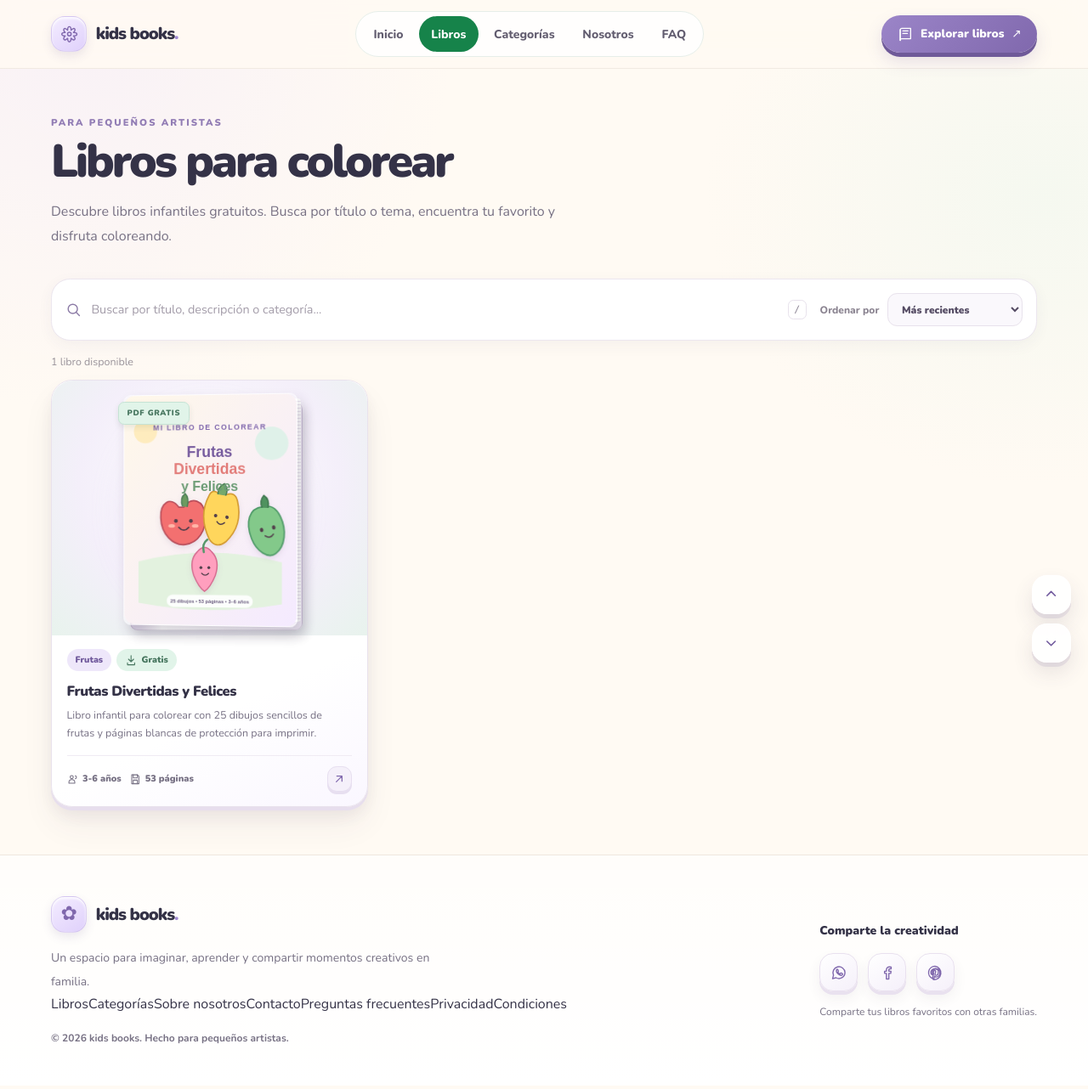
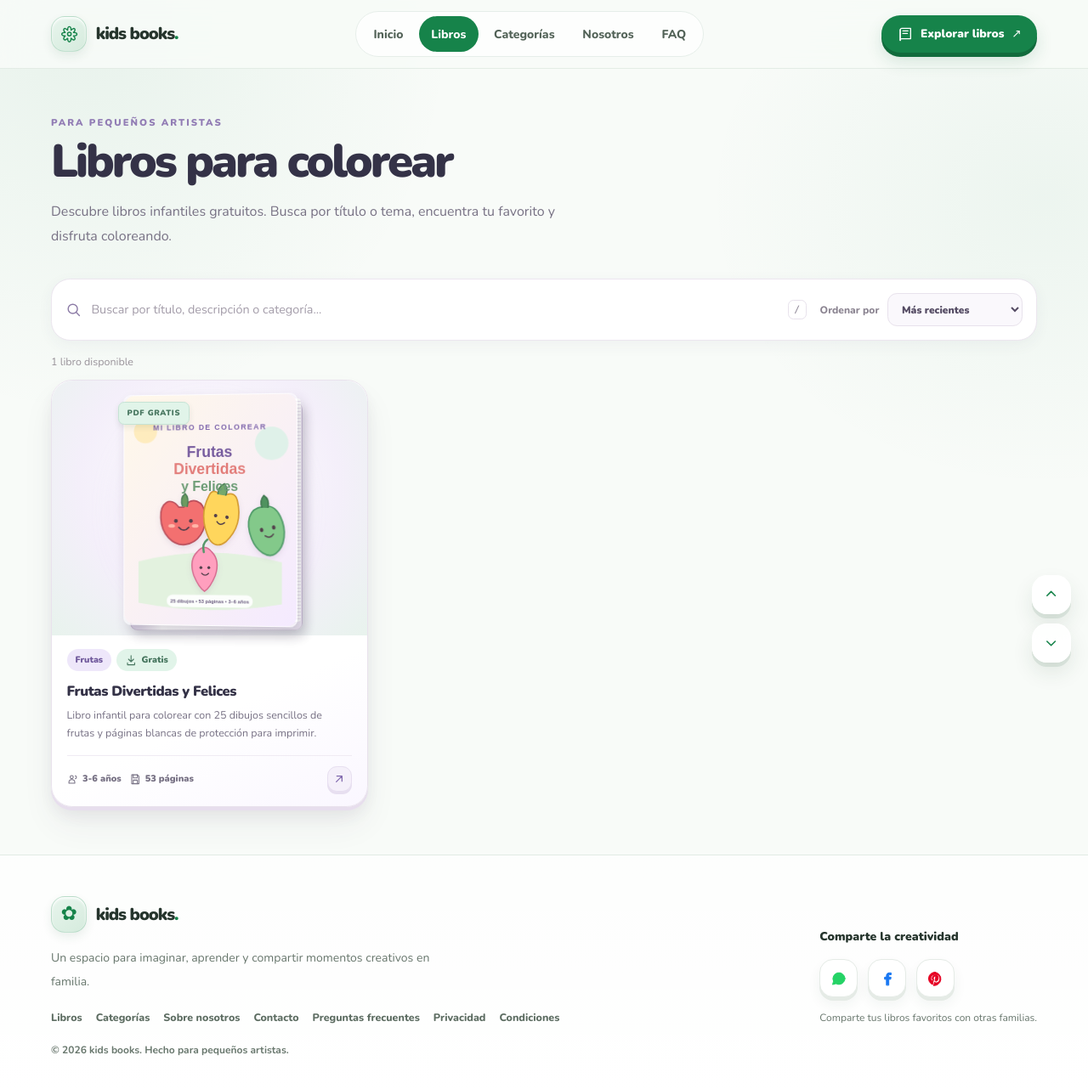
Before and after one commit to gpldroid/kidsbooks, an Astro site: page /kidsbooks/libros in a window 1280 px wide. Shown: the whole page at 85% size. Built offline with nearby package versions, Linux system fonts and the light colour scheme; Astro itself is replaced by a stand-in of ours.

Commit message:
Build organized pages and green design system

```diff
--- a/src/styles/global.css
+++ b/src/styles/global.css
@@ -2,159 +2,102 @@
 
 @theme {
   --font-sans: "Nunito", ui-sans-serif, system-ui, sans-serif;
-  --color-ink: #343247;
-  --color-cream: #fffaf3;
-  --color-lilac: #e9ddff;
-  --color-peach: #ffe1d3;
-  --color-mint: #d9f3e7;
-  --color-sky: #dceeff;
-  --color-lemon: #fff1b8;
+  --color-ink: #26352d;
+  --color-cream: #f8fbf8;
+  --color-lilac: #e8f5ed;
+  --color-peach: #edf4ef;
+  --color-mint: #dcefe3;
+  --color-sky: #e9f1eb;
+  --color-lemon: #f0f5e9;
 }
 
 :root {
   color-scheme: light;
   font-family: "Nunito", ui-sans-serif, system-ui, sans-serif;
-  background: #fffaf3;
-  color: #343247;
+  background: #f8fbf8;
+  color: #26352d;
   font-synthesis: none;
   text-rendering: optimizeLegibility;
   --page-width: 1160px;
   --surface: #ffffff;
-  --line: #eee7df;
-  --muted: #777184;
-  --accent: #8f78bd;
-  --accent-dark: #7860a7;
-  --shadow-soft: 0 12px 32px rgb(68 54 89 / 8%);
-  --shadow-card: 0 5px 0 rgb(119 94 153 / 8%), 0 18px 42px rgb(68 54 89 / 10%);
-  --shadow-card-hover: 0 8px 0 rgb(119 94 153 / 9%), 0 26px 52px rgb(68 54 89 / 16%);
+  --line: #e2ebe4;
+  --muted: #68776d;
+  --accent: #16834a;
+  --accent-dark: #116b3c;
+  --shadow-soft: 0 12px 32px rgb(31 64 43 / 7%);
+  --shadow-card: 0 5px 0 rgb(31 90 54 / 7%), 0 18px 42px rgb(31 64 43 / 9%);
+  --shadow-card-hover: 0 8px 0 rgb(31 90 54 / 8%), 0 26px 52px rgb(31 64 43 / 13%);
 }
-
 * { box-sizing: border-box; }
 html { scroll-behavior: smooth; scroll-padding-top: 6rem; }
-body {
-  margin: 0;
-  min-width: 320px;
-  min-height: 100vh;
-  padding-bottom: env(safe-area-inset-bottom);
-  background:
-    radial-gradient(ellipse at 8% 2%, rgb(233 221 255 / 30%), transparent 27rem),
-    radial-gradient(ellipse at 96% 18%, rgb(217 243 231 / 26%), transparent 25rem),
-    #fffaf3;
+body { margin:0; min-width:320px; min-height:100vh; padding-bottom:env(safe-area-inset-bottom); background:radial-gradient(ellipse at 8% 2%,rgb(22 131 74 / 7%),transparent 27rem),radial-gradient(ellipse at 96% 18%,rgb(22 131 74 / 5%),transparent 25rem),#f8fbf8; }
+a { color:inherit; text-decoration:none; }
+button,a { -webkit-tap-highlight-color:transparent; }
+button { font:inherit; }
+img,svg { display:block; max-width:100%; }
+::selection { background:#dcefe3; color:#173d28; }
+.container-page { width:min(var(--page-width),calc(100% - 2.5rem)); margin-inline:auto; }
+.text-ink { color:#26352d; }
+.text-muted { color:var(--muted); }
+.soft-shadow { box-shadow:var(--shadow-soft); }
+.focus-ring:focus-visible,:where(a,button,input,select,textarea):focus-visible { outline:3px solid #16834a; outline-offset:4px; }
+.site-header { border-bottom:1px solid rgb(226 235 228 / 90%); background:rgb(248 251 248 / 91%); backdrop-filter:blur(18px) saturate(150%); -webkit-backdrop-filter:blur(18px) saturate(150%); }
+.brand-link { display:inline-flex; align-items:center; gap:.65rem; border-radius:1rem; }
+.brand-mark { display:grid; width:2.65rem; height:2.65rem; place-items:center; border:1px solid rgb(22 131 74 / 16%); border-radius:1rem; background:linear-gradient(145deg,#e8f5ed,#d5ebdd); color:#16834a; font-size:1.45rem; box-shadow:inset 0 2px 3px rgb(255 255 255 / 90%),0 5px 12px rgb(31 90 54 / 9%); }
+.brand-name { color:#26352d; font-size:1.25rem; font-weight:900; letter-spacing:-.055em; }
+.brand-name span { color:#16834a; }
+.desktop-nav { display:flex; align-items:center; gap:.5rem; }
+.nav-link { padding:.7rem 1rem; border-radius:999px; color:#526257; font-size:.875rem; font-weight:800; transition:color .2s,background .2s,transform .2s; }
+.nav-link:hover { color:#116b3c; background:#e8f5ed; transform:translateY(-1px); }
+.header-cta { display:inline-flex; align-items:center; gap:.55rem; padding:.75rem 1.15rem; border-radius:999px; background:#16834a; color:white; font-size:.85rem; font-weight:900; box-shadow:0 5px 0 #116b3c,0 10px 20px rgb(17 107 60 / 16%); transition:transform .2s,box-shadow .2s; }
+.header-cta:hover { transform:translateY(2px); background:#116b3c; box-shadow:0 3px 0 #0d5731,0 7px 14px rgb(17 107 60 / 16%); }
+.mobile-tabbar { display:none; }
+.site-footer { border-top:1px solid var(--line); background:linear-gradient(180deg,rgb(255 255 255 / 72%),#fff); }
+.social-link { display:grid; width:2.8rem; height:2.8rem; place-items:center; border:1px solid #e5ebe6; border-radius:1rem; background:#fff; color:var(--social-color,#16834a); box-shadow:0 4px 0 #e5ebe6,0 8px 16px rgb(31 64 43 / 6%); transition:transform .2s,box-shadow .2s; }
+.social-link svg { width:1.25rem; height:1.25rem; fill:currentColor; stroke:currentColor; stroke-width:1.2; stroke-linecap:round; stroke-linejoin:round; }
+.social-link:hover { transform:translateY(2px); box-shadow:0 2px 0 #e5ebe6,0 4px 9px rgb(31 64 43 / 7%); }
+.social-whatsapp { --social-color:#25D366; }
+.social-facebook { --social-color:#1877F2; }
+.social-pinterest { --social-color:#E60023; }
+.footer-links { display:flex; flex-wrap:wrap; gap:.6rem 1rem; margin-top:1.2rem; color:#5c6c61; font-size:.78rem; font-weight:800; }
+.footer-links a:hover { color:#16834a; text-decoration:underline; text-underline-offset:3px; }
+.step-card { border:1px solid var(--line); border-radius:1.75rem; background:#fff; box-shadow:0 5px 0 rgb(31 90 54 / 6%),0 15px 35px rgb(31 64 43 / 6%); transition:transform .25s,box-shadow .25s; }
+.step-card:hover { transform:translateY(-5px) rotate(-.4deg); box-shadow:var(--shadow-card-hover); }
+.scroll-controls { position:fixed; z-index:45; right:max(1.25rem,env(safe-area-inset-right)); bottom:max(1.25rem,env(safe-area-inset-bottom)); display:grid; gap:.65rem; }
+.scroll-control { display:grid; width:2.9rem; height:2.9rem; place-items:center; border:1px solid rgb(255 255 255 / 75%); border-radius:1.1rem; background:rgb(255 255 255 / 90%); color:#16834a; box-shadow:0 5px 0 rgb(31 90 54 / 10%),0 12px 24px rgb(31 64 43 / 10%); backdrop-filter:blur(12px); transition:opacity .2s,transform .2s,background .2s; }
+.scroll-control:hover { transform:translateY(-3px); background:#e8f5ed; }
+.scroll-control svg { width:1.2rem; height:1.2rem; fill:none; stroke:currentColor; stroke-width:2; stroke-linecap:round; stroke-linejoin:round; }
+.scroll-control[hidden] { display:none; }
+.page-shell { min-height:65vh; padding-block:3.5rem 5rem; }
+.page-heading { max-width:48rem; margin-bottom:2.2rem; }
+.page-eyebrow { color:#16834a; font-size:.72rem; font-weight:950; letter-spacing:.16em; text-transform:uppercase; }
+.page-heading h1 { margin:.5rem 0 0; color:#26352d; font-size:clamp(2.1rem,5vw,3.35rem); font-weight:1000; letter-spacing:-.055em; line-height:1.12; }
+.page-heading p { margin:.9rem 0 0; color:#68776d; font-size:1rem; line-height:1.85; }
+.content-panel { padding:clamp(1.25rem,3vw,2rem); border:1px solid var(--line); border-radius:1.5rem; background:#fff; box-shadow:var(--shadow-soft); }
+.content-panel h2 { margin:1.6rem 0 .5rem; color:#26352d; font-size:1.25rem; font-weight:950; }
+.content-panel h2:first-child { margin-top:0; }
+.content-panel p,.content-panel li { color:#5f7064; line-height:1.85; }
+.content-panel ul { padding-left:1.3rem; list-style:disc; }
+.action-button { display:inline-flex; align-items:center; justify-content:center; gap:.5rem; border-radius:999px; padding:.8rem 1.2rem; background:#16834a; color:#fff; font-weight:900; box-shadow:0 4px 0 #116b3c; transition:transform .18s,background .18s; }
+.action-button:hover { transform:translateY(2px); background:#116b3c; }
+.text-link { color:#116b3c; font-weight:900; text-decoration:underline; text-underline-offset:3px; }
+.category-link { display:flex; align-items:center; justify-content:space-between; gap:1rem; padding:1.2rem 1.3rem; border:1px solid var(--line); border-radius:1.2rem; background:#fff; box-shadow:var(--shadow-soft); transition:transform .2s,border-color .2s; }
+.category-link:hover { transform:translateY(-3px); border-color:#9ac9aa; }
+.category-link strong { color:#26352d; font-weight:950; }
+.category-link span { color:#16834a; font-size:.82rem; font-weight:900; }
+@media(max-width:700px) {
+  .container-page { width:min(var(--page-width),calc(100% - 2rem)); }
+  .desktop-nav,.header-cta { display:none; }
+  .mobile-tabbar { position:fixed; z-index:50; inset:auto 0 0; display:grid; grid-template-columns:repeat(5,minmax(0,1fr)); gap:.2rem; padding:.55rem max(1rem,env(safe-area-inset-left)) calc(.55rem + env(safe-area-inset-bottom)); border-top:1px solid rgb(226 235 228 / 95%); background:rgb(255 255 255 / 93%); box-shadow:0 -10px 30px rgb(31 64 43 / 7%); backdrop-filter:blur(18px) saturate(160%); }
+  .tab-item { display:grid; justify-items:center; gap:.2rem; padding:.38rem .2rem; border-radius:.9rem; color:#68776d; font-size:.65rem; font-weight:900; transition:color .2s,background .2s; }
+  .tab-item:hover,.tab-item:focus-visible { color:#16834a; background:#e8f5ed; }
+  .tab-item svg { width:1.25rem; height:1.25rem; fill:none; stroke:currentColor; stroke-width:1.7; stroke-linecap:round; stroke-linejoin:round; }
+  body { padding-bottom:calc(5.1rem + env(safe-area-inset-bottom)); }
+  .scroll-controls { right:.85rem; bottom:calc(5.6rem + env(safe-area-inset-bottom)); gap:.5rem; }
+  .scroll-control { width:2.55rem; height:2.55rem; border-radius:.95rem; }
+  .site-footer { padding-bottom:1rem; }
 }
-a { color: inherit; text-decoration: none; }
-button, a { -webkit-tap-highlight-color: transparent; }
-button { font: inherit; }
-img, svg { display: block; max-width: 100%; }
-::selection { background: #e9ddff; color: #343247; }
-
-.container-page {
-  width: min(var(--page-width), calc(100% - 2.5rem));
-  margin-inline: auto;
-}
-.text-ink { color: #343247; }
-.text-muted { color: var(--muted); }
-.soft-shadow { box-shadow: var(--shadow-soft); }
-.focus-ring:focus-visible { outline: 3px solid #8b70c9; outline-offset: 4px; }
-
-.site-header {
-  border-bottom: 1px solid rgb(238 231 223 / 80%);
-  background: rgb(255 250 243 / 88%);
-  backdrop-filter: blur(18px) saturate(150%);
-  -webkit-backdrop-filter: blur(18px) saturate(150%);
-}
-.brand-link { display: inline-flex; align-items: center; gap: .65rem; border-radius: 1rem; }
-.brand-mark {
-  display: grid; width: 2.65rem; height: 2.65rem; place-items: center;
-  border: 1px solid rgb(143 120 189 / 18%); border-radius: 1rem;
-  background: linear-gradient(145deg, #f4edff, #dfd0fb);
-  color: #8068ad; font-size: 1.45rem;
-  box-shadow: inset 0 2px 3px rgb(255 255 255 / 90%), 0 5px 12px rgb(93 72 130 / 12%);
-}
-.brand-name { color: #343247; font-size: 1.25rem; font-weight: 900; letter-spacing: -.055em; }
-.brand-name span { color: #a18bd2; }
-.desktop-nav { display: flex; align-items: center; gap: .5rem; }
-.nav-link {
-  padding: .7rem 1rem; border-radius: 999px; color: #625d70;
-  font-size: .875rem; font-weight: 800; transition: color .2s, background .2s, transform .2s;
-}
-.nav-link:hover { color: #70599c; background: #f0e9fb; transform: translateY(-1px); }
-.header-cta {
-  display: inline-flex; align-items: center; gap: .55rem; padding: .75rem 1.15rem;
-  border-radius: 999px; background: linear-gradient(135deg, #9b85c8, #8068ad);
-  color: white; font-size: .85rem; font-weight: 900;
-  box-shadow: 0 5px 0 #6f5a99, 0 10px 20px rgb(111 90 153 / 18%);
-  transition: transform .2s, box-shadow .2s;
-}
-.header-cta:hover { transform: translateY(2px); box-shadow: 0 3px 0 #6f5a99, 0 7px 14px rgb(111 90 153 / 18%); }
-
-.mobile-tabbar { display: none; }
-.site-footer {
-  border-top: 1px solid var(--line);
-  background: linear-gradient(180deg, rgb(255 255 255 / 65%), #fff);
-}
-.social-link {
-  display: grid; width: 2.8rem; height: 2.8rem; place-items: center;
-  border: 1px solid #e9e1ef; border-radius: 1rem;
-  background: linear-gradient(145deg, #fff, #f5f0fa); color: #8068ad;
-  box-shadow: 0 4px 0 #e9e1ef, 0 8px 16px rgb(68 54 89 / 7%);
-  transition: transform .2s, box-shadow .2s, color .2s;
-}
-.social-link svg { width: 1.25rem; height: 1.25rem; fill: none; stroke: currentColor; stroke-width: 1.7; stroke-linecap: round; stroke-linejoin: round; }
-.social-link:hover { transform: translateY(2px); box-shadow: 0 2px 0 #e9e1ef, 0 4px 9px rgb(68 54 89 / 8%); color: #5d4788; }
-
-.step-card {
-  border: 1px solid var(--line); border-radius: 1.75rem; background: #fff;
-  box-shadow: 0 5px 0 rgb(119 94 153 / 7%), 0 15px 35px rgb(68 54 89 / 7%);
-  transition: transform .25s, box-shadow .25s;
-}
-.step-card:hover { transform: translateY(-5px) rotate(-.4deg); box-shadow: var(--shadow-card-hover); }
-
-.scroll-controls {
-  position: fixed; z-index: 45; right: max(1.25rem, env(safe-area-inset-right));
-  bottom: max(1.25rem, env(safe-area-inset-bottom)); display: grid; gap: .65rem;
-}
-.scroll-control {
-  display: grid; width: 2.9rem; height: 2.9rem; place-items: center;
-  border: 1px solid rgb(255 255 255 / 75%); border-radius: 1.1rem;
-  background: rgb(255 255 255 / 88%); color: #70599c;
-  box-shadow: 0 5px 0 rgb(119 94 153 / 12%), 0 12px 24px rgb(68 54 89 / 12%);
-  backdrop-filter: blur(12px); transition: opacity .2s, transform .2s, background .2s;
-}
-.scroll-control:hover { transform: translateY(-3px); background: #f1eaff; }
-.scroll-control svg { width: 1.2rem; height: 1.2rem; fill: none; stroke: currentColor; stroke-width: 2; stroke-linecap: round; stroke-linejoin: round; }
-.scroll-control[hidden] { display: none; }
-
-@media (max-width: 700px) {
-  .container-page { width: min(var(--page-width), calc(100% - 2rem)); }
-  .desktop-nav, .header-cta { display: none; }
-  .mobile-tabbar {
-    position: fixed; z-index: 50; inset: auto 0 0;
-    display: grid; grid-template-columns: repeat(5, minmax(0, 1fr)); gap: .2rem;
-    padding: .55rem max(1rem, env(safe-area-inset-left)) calc(.55rem + env(safe-area-inset-bottom));
-    border-top: 1px solid rgb(232 224 240 / 90%);
-    background: rgb(255 255 255 / 91%);
-    box-shadow: 0 -10px 30px rgb(68 54 89 / 8%);
-    backdrop-filter: blur(18px) saturate(160%);
-  }
-  .tab-item {
-    display: grid; justify-items: center; gap: .2rem; padding: .38rem .2rem;
-    border-radius: .9rem; color: #777184; font-size: .65rem; font-weight: 900;
-    transition: color .2s, background .2s;
-  }
-  .tab-item:hover, .tab-item:focus-visible { color: #70599c; background: #f2edfa; }
-  .tab-item svg { width: 1.25rem; height: 1.25rem; fill: none; stroke: currentColor; stroke-width: 1.7; stroke-linecap: round; stroke-linejoin: round; }
-  body { padding-bottom: calc(5.1rem + env(safe-area-inset-bottom)); }
-  .scroll-controls { right: .85rem; bottom: calc(5.6rem + env(safe-area-inset-bottom)); gap: .5rem; }
-  .scroll-control { width: 2.55rem; height: 2.55rem; border-radius: .95rem; }
-  .site-footer { padding-bottom: 1rem; }
-}
-@media (prefers-reduced-motion: reduce) {
-  *, *::before, *::after { scroll-behavior: auto !important; animation-duration: .01ms !important; animation-iteration-count: 1 !important; transition-duration: .01ms !important; }
-}
-
-/* Consistent tactile controls and selection states */
-button, .button, [role="button"] { touch-action: manipulation; }
-:where(a,button):focus-visible { outline: 3px solid #9b85c8; outline-offset: 3px; }
-:where(button,.button,.header-cta,.reset-filter,.empty-results button) { transition: transform .18s ease, box-shadow .18s ease, background-color .18s ease, border-color .18s ease; }
-:where(button,.button,.header-cta,.reset-filter,.empty-results button):active { transform: translateY(2px); }
-@media (hover: none) { .book-card:hover { transform:none; } }
+@media(prefers-reduced-motion:reduce) { *,*::before,*::after { scroll-behavior:auto!important; animation-duration:.01ms!important; animation-iteration-count:1!important; transition-duration:.01ms!important; } }
+button,.button,[role="button"] { touch-action:manipulation; }
+:where(button,.button,.header-cta,.action-button):active { transform:translateY(2px); }
+@media(hover:none) { .book-card:hover { transform:none; } }
```
